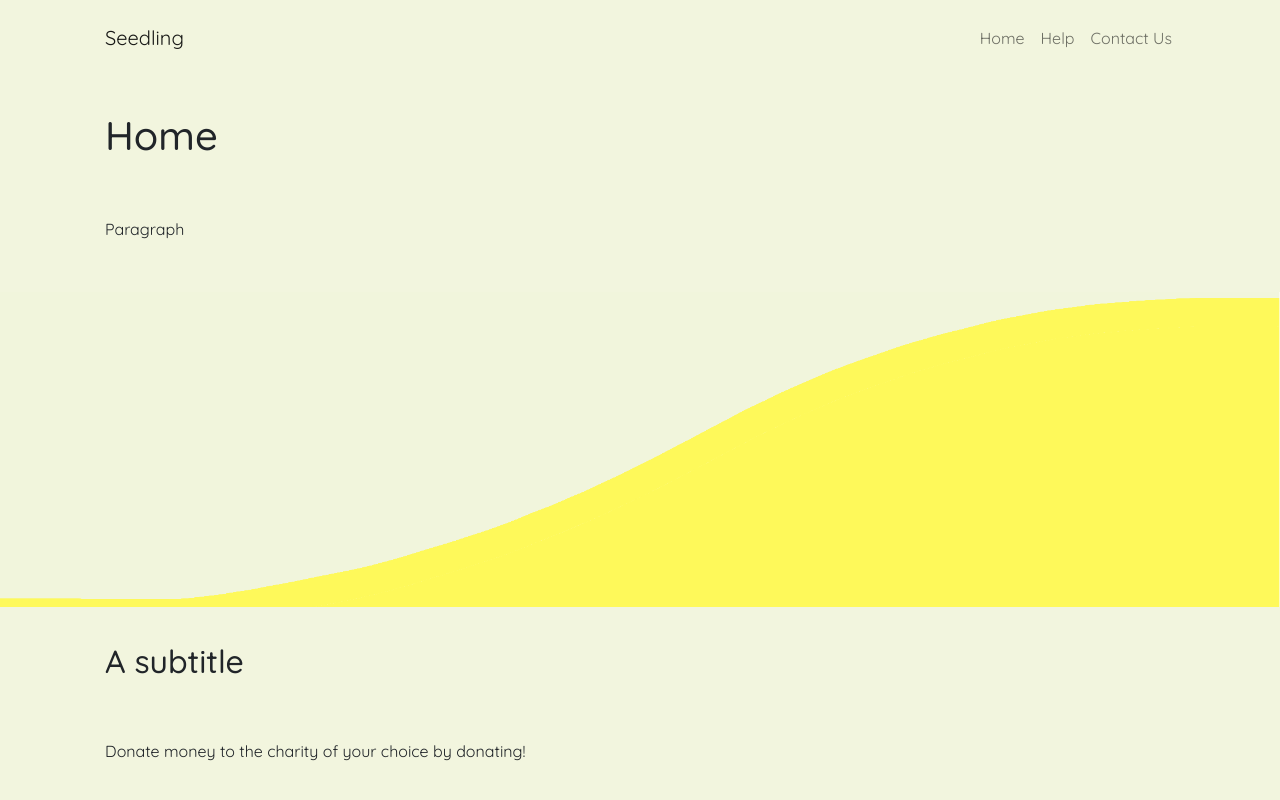
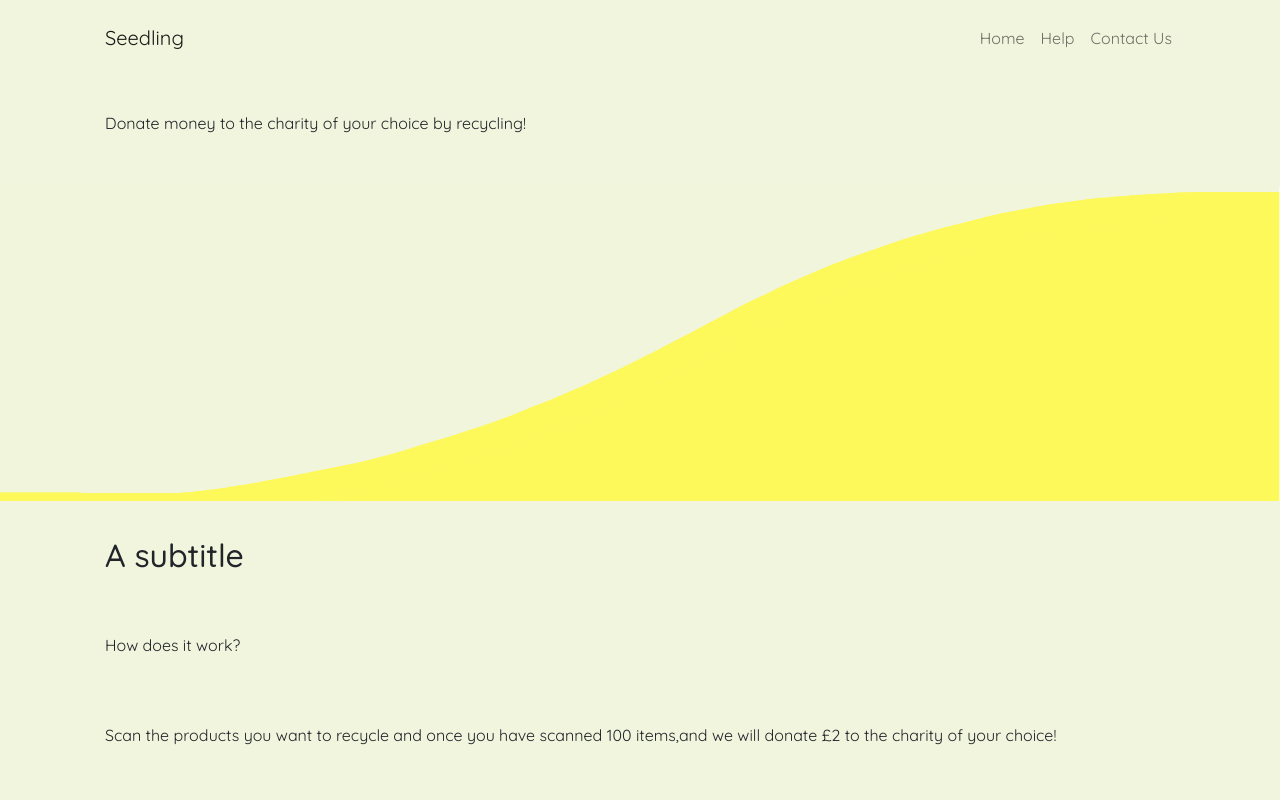
Before and after one commit to yr3618/hackathon, a React (Create React App) app: page / in a window 1280 px wide. Shown: the top 800 px of the page. Built offline with nearby package versions, Linux system fonts and the light colour scheme.

Commit message:
Update Home.js

```diff
--- a/src/Views/Home.js
+++ b/src/Views/Home.js
@@ -5,8 +5,9 @@ function Home() {
   return (
     <div>
       <div className="home">
-        <h1>Home</h1>
-        <p>Paragraph</p>
+
+        <p>Donate money to the charity of your choice by recycling!</p>
+
       </div>
 
       <div className="transition">
@@ -15,9 +16,9 @@ function Home() {
 
       <div className="home yellow">
         <h2>A subtitle</h2>
-        <p>Donate money to the charity of your choice by donating!</p>
         <p>How does it work?</p>
         <p>Scan the products you want to recycle and once you have scanned 100 items,and we will donate £2 to the charity of your choice!</p>
+
       </div>
     </div>
   );
```
